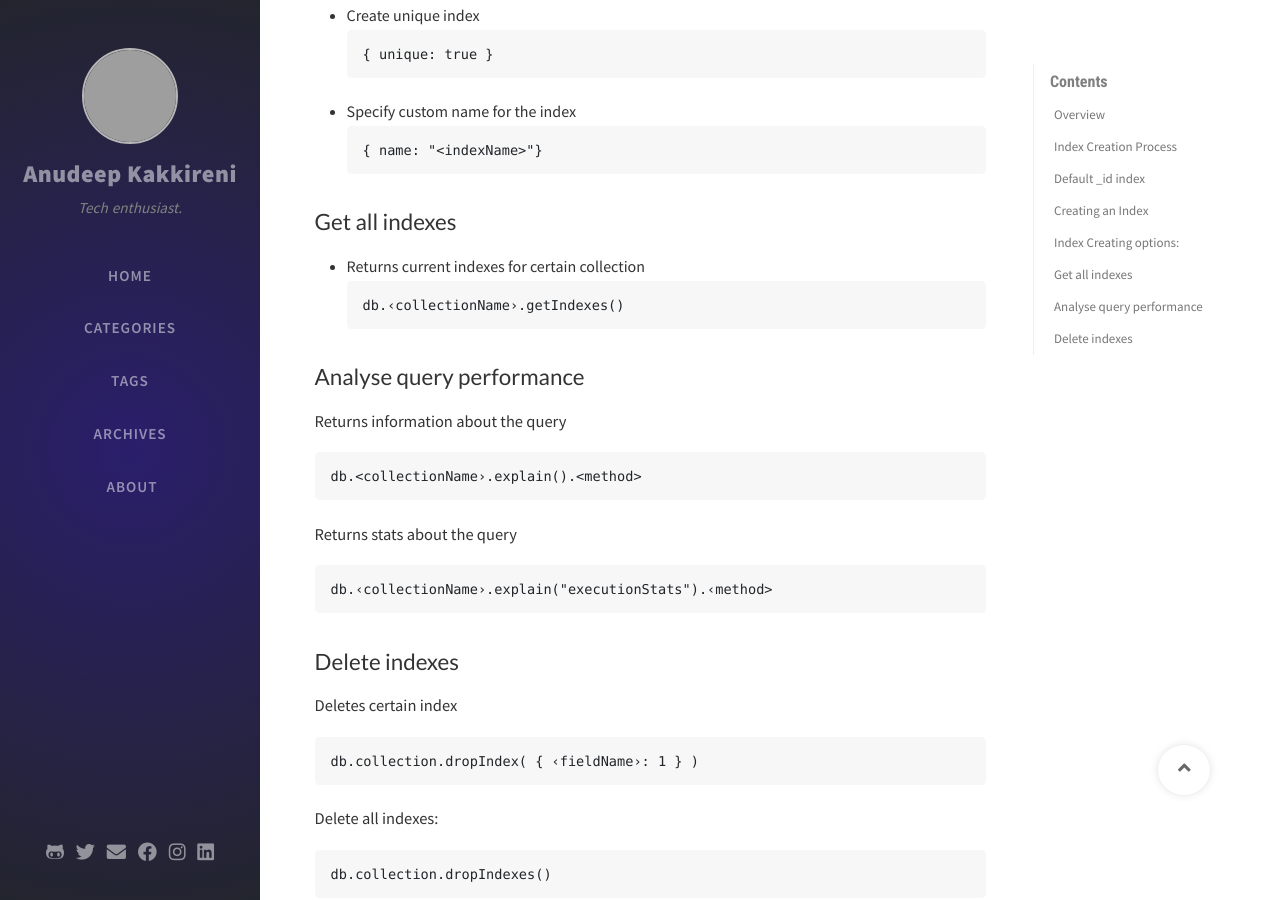
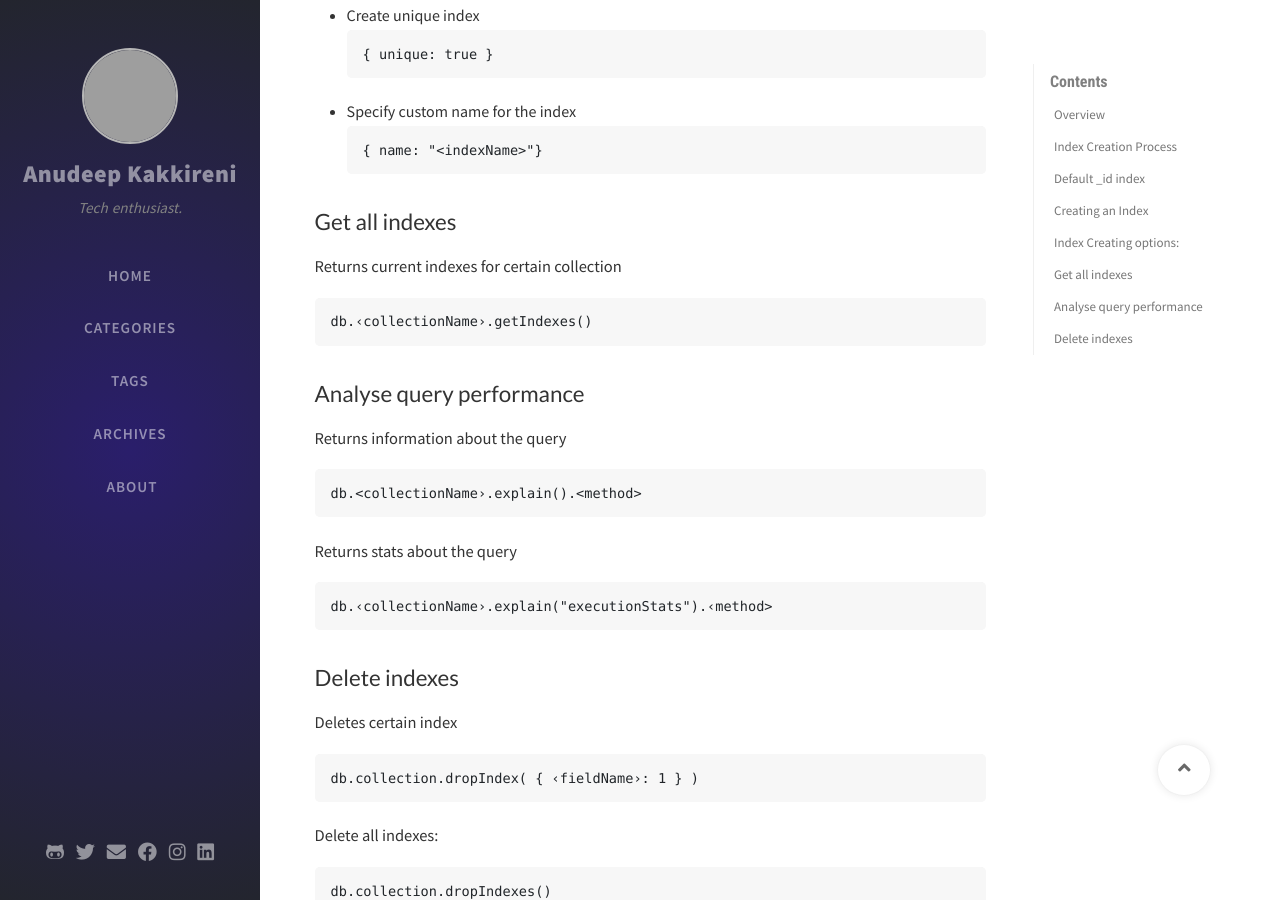
Before and after one commit to anudeep-7/anudeep-7.github.io, a Jekyll site: the page built from _posts/2022-11-09-Indexing_in_MongoDB.md, in a window 1280 px wide and 900 px high, scrolled down 1314 px. Built offline with Jekyll 4.4.1, drawn with Linux system fonts in a browser that asks for light colours; nearby versions of some CDN libraries; comment, search, counter and statistics services are not loaded; grey boxes are pictures that could not be loaded.

````diff
--- a/_posts/2022-11-09-Indexing_in_MongoDB.md
+++ b/_posts/2022-11-09-Indexing_in_MongoDB.md
@@ -45,7 +45,7 @@ db.persons.createIndex( { age: 1 } )
 ```
 
 ## Get all indexes
-- Returns current indexes for certain collection
+Returns current indexes for certain collection
 ```
 db.‹collectionName›.getIndexes()
 ```
````
